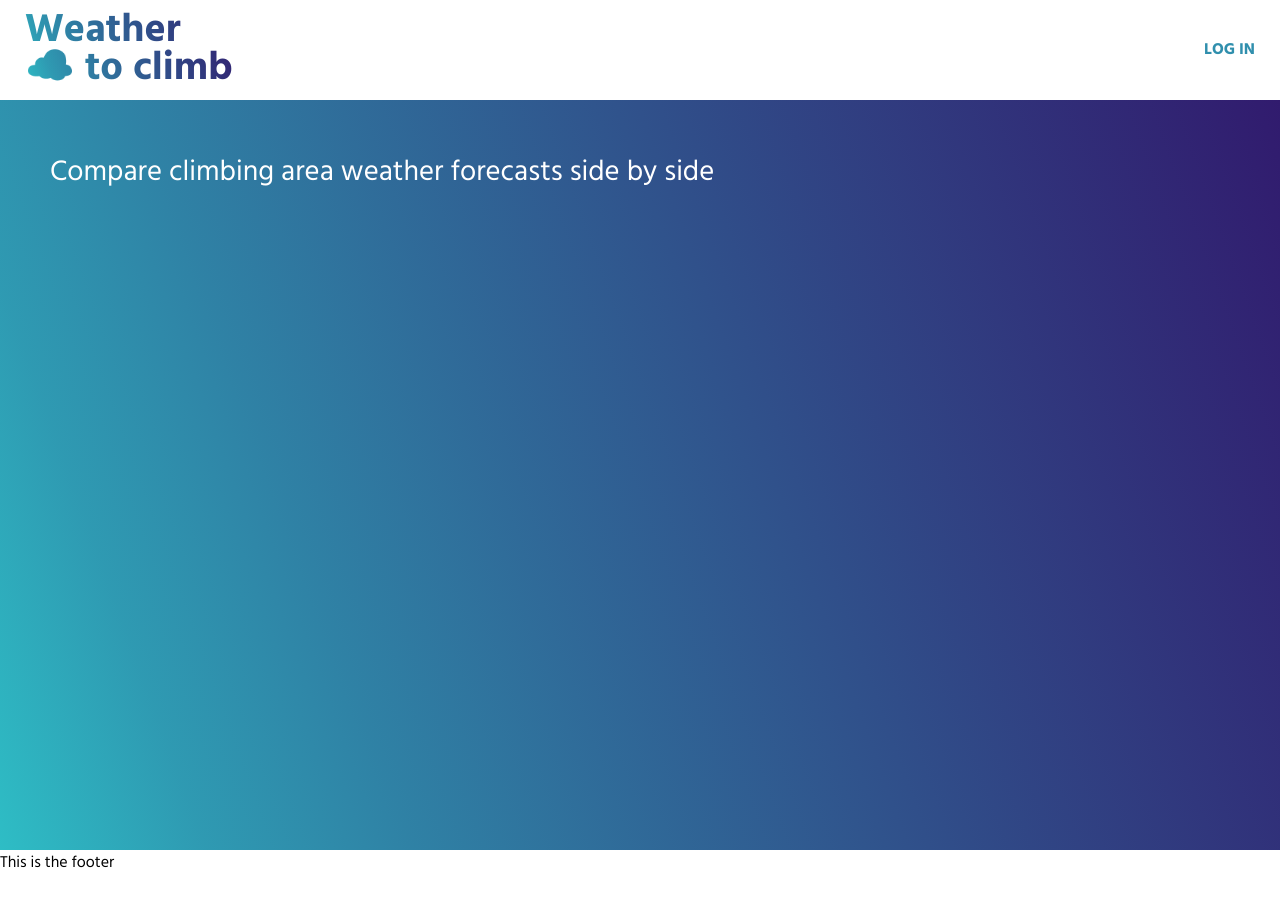
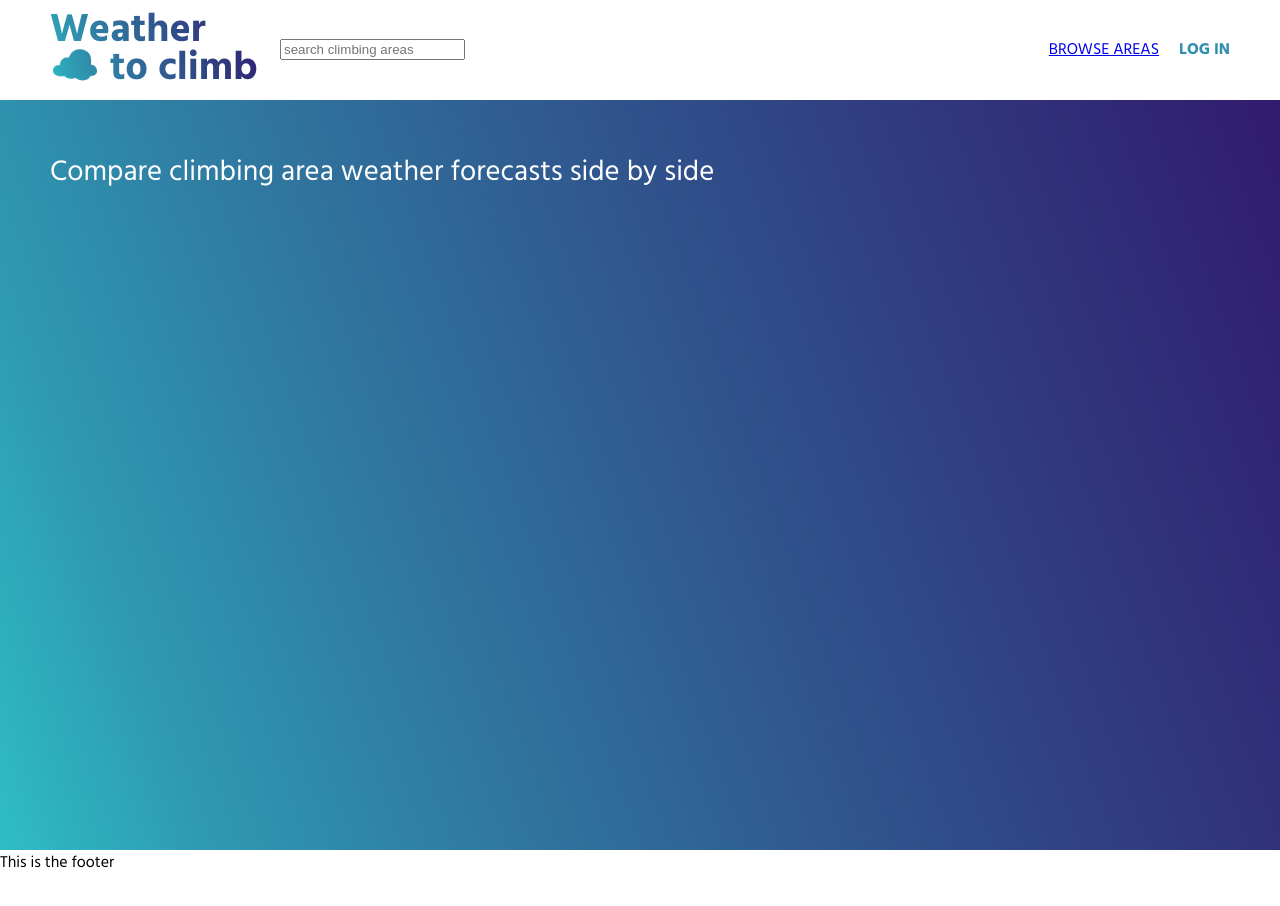
Before and after one commit to Pete-Fowler/Weathertoclimb, a React (Create React App) app in the folder client/: page / in a window 1280 px wide. Shown: the top 906 px of the page. Built offline with nearby package versions, Linux system fonts and the light colour scheme; no server answers.

Commit message:
Add search input to header

```diff
--- a/client/src/Components/Header/Header.module.css
+++ b/client/src/Components/Header/Header.module.css
@@ -14,7 +14,7 @@
   display: flex;
   flex-direction: column;
   width: 210px;
-  margin-left: 25px;
+  margin-left: 50px;
   background: linear-gradient(70deg, #2ebdc5, 40%, #311b6e);
   -webkit-text-fill-color: transparent;
   background-clip: text;
@@ -30,13 +30,12 @@
   bottom: 25px;
 }
 
-
-.userArea {
+.links {
   display: flex;
   gap: 20px;
   align-items: center;
   margin-left: auto;
-  margin-right: 25px;
+  margin-right: 50px;
 }
 
 button {
--- a/client/src/Components/Header/Header.tsx
+++ b/client/src/Components/Header/Header.tsx
@@ -1,16 +1,20 @@
 import style from './Header.module.css';
 import { Link } from 'react-router-dom';
+import { ChangeEvent, useState } from 'react';
 
 interface Props {
-  user: {admin: boolean,
+  user: {
+    admin: boolean,
     default_location: null | string,
     id: number,
     password_digest: string
-    username: string } | null,
+    username: string
+  } | null,
   onChangeUser: Function,
 }
 
 export default function Header({ user, onChangeUser }: Props) {
+  const [ searchTerm, setSearchTerm ] = useState<string>('')
 
   function handleLogout() {
     fetch(`/logout`, {
@@ -27,11 +31,19 @@ export default function Header({ user, onChangeUser }: Props) {
     })
   }
 
+  function handleChange(e: ChangeEvent<HTMLInputElement>) {
+    setSearchTerm(e.target.value);
+  }
+
   return <div className={style.header}>
     <Link to='/' className={`link ${style.icon}`}>
       Weather ☁️ to climb
     </Link>
-    <div className={style.userArea}>
+    <form>
+      <input type='text' placeholder='search climbing areas' value={searchTerm} onChange={handleChange}></input>
+    </form>
+    <div className={style.links}>
+      <Link to='/'>BROWSE AREAS</Link>
       {user
       ? <><div className={style.username}>{user.username}</div>
         <button className='link' onClick={handleLogout}>LOG OUT</button></>
```
